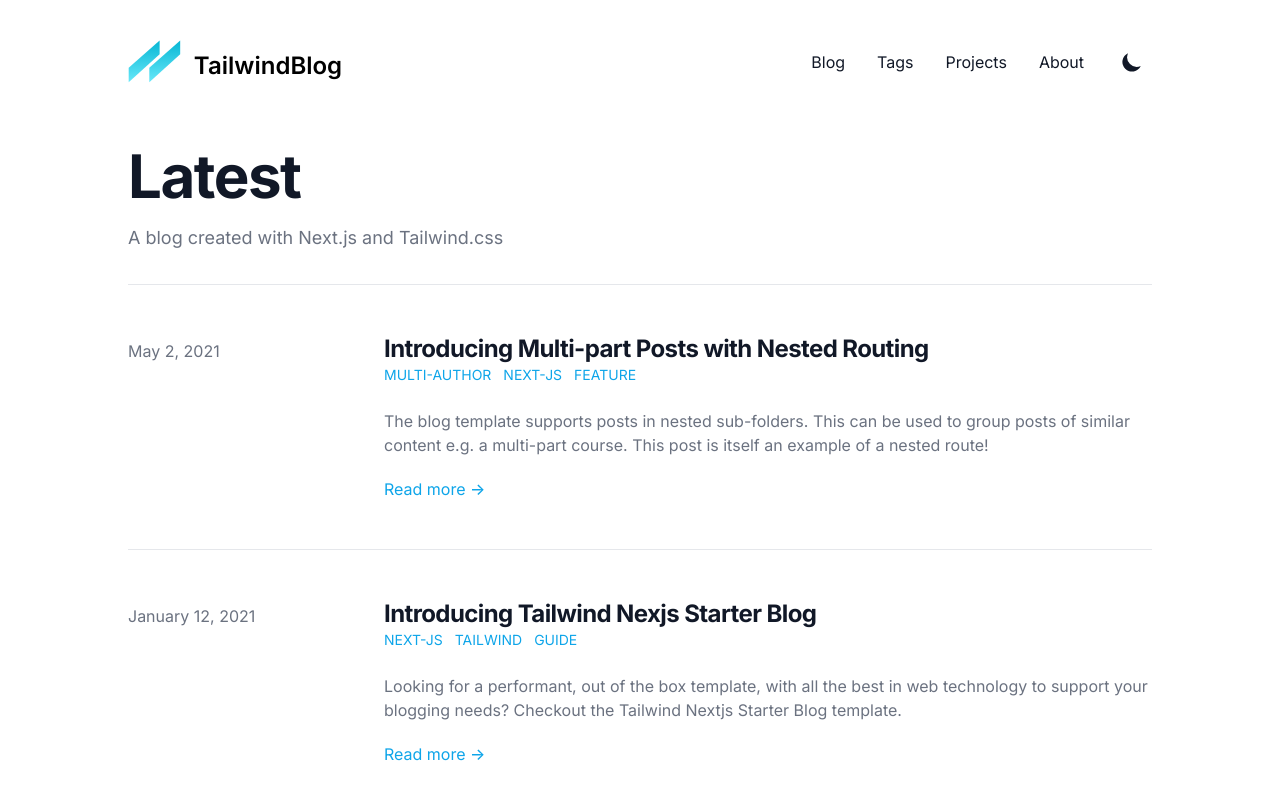
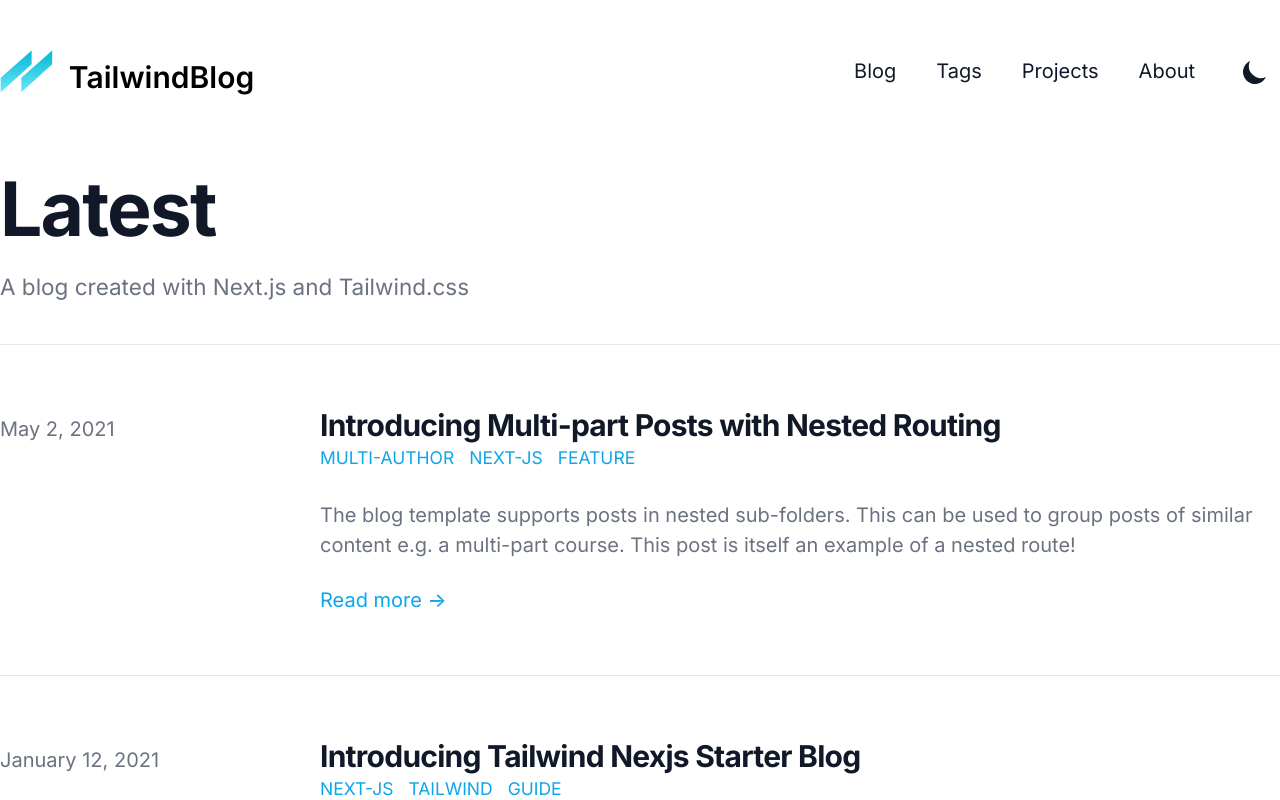
Before and after one commit to jdlennoxs/personal_site, a Next.js app: page / in a window 1280 px wide. Shown: the top 800 px of the page. Built offline with nearby package versions, Linux system fonts and the light colour scheme; what @tailwindcss/typography would draw is missing.

Commit message:
Tweaks tailwind config for custom fonts and styles

```diff
--- a/css/tailwind.css
+++ b/css/tailwind.css
@@ -16,4 +16,5 @@
 
 html {
   scroll-behavior: smooth;
+  font-size: 20px;
 }
--- a/pages/_document.js
+++ b/pages/_document.js
@@ -24,7 +24,7 @@
           <link rel="alternate" type="application/rss+xml" href="/index.xml" />
           <link rel="preconnect" href="https://fonts.gstatic.com" crossOrigin="anonymous" />
           <link
-            href="https://fonts.googleapis.com/css2?family=Inter:wght@400;600;700&display=swap"
+            href="https://fonts.googleapis.com/css2?family=Crimson+Pro:ital@0;1&family=Fira+Code&family=Inter:wght@400;600;700&display=swap"
             rel="stylesheet"
           />
           <link
--- a/tailwind.config.js
+++ b/tailwind.config.js
@@ -18,6 +18,8 @@
       },
       fontFamily: {
         sans: ['Inter', ...defaultTheme.fontFamily.sans],
+        serif: ['"Crimson Pro"', ...defaultTheme.fontFamily.serif],
+        mono: ['"Fira Code"', ...defaultTheme.fontFamily.mono],
       },
       colors: {
         blue: colors.sky,
@@ -33,7 +35,9 @@
       typography: (theme) => ({
         DEFAULT: {
           css: {
+            fontFamily: `${theme('fontFamily.serif')}`,
             color: theme('colors.gray.700'),
+            lineHeight: '1.5rem',
             a: {
               color: theme('colors.blue.500'),
               '&:hover': {
@@ -43,11 +47,13 @@
             },
             h1: {
               fontWeight: '700',
+              fontSize: '1.75em',
               letterSpacing: theme('letterSpacing.tight'),
               color: theme('colors.gray.900'),
             },
             h2: {
               fontWeight: '700',
+              fontSize: '1.25em',
               letterSpacing: theme('letterSpacing.tight'),
               color: theme('colors.gray.900'),
             },
```
